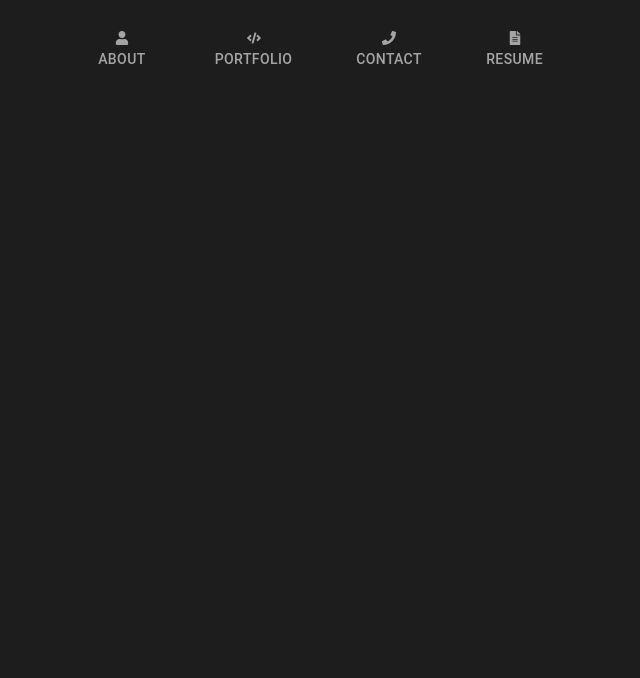
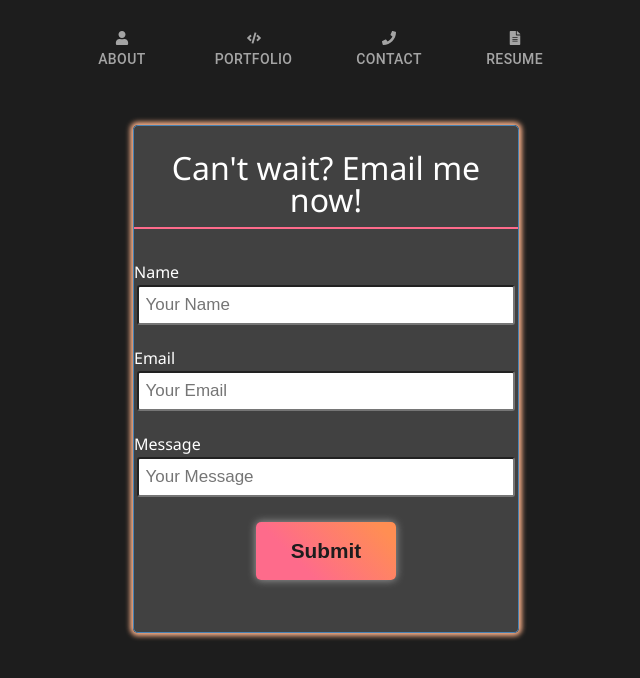
Before and after one commit to MackenzieJoyce/Portfolio, a React (Create React App) app: page /contact/email in a window 1280 px wide. Shown: the top 678 px of the page, without its empty margins (314-954 px from the left). Built offline with nearby package versions, Linux system fonts and the light colour scheme.

Commit message:
WORKS - when you click email me the contact list disappears and the email form pops up

```diff
--- a/src/App.js
+++ b/src/App.js
@@ -6,6 +6,7 @@ import NavTabs from './components/NavTabs';
 import About from './components/pages/About';
 import Portfolio from './components/pages/Portfolio';
 import Contact from './components/pages/Contact';
+import EmailForm from './components/pages/compPlugins/EmailForm';
 import Resume from './components/pages/Resume';
 
 import projects from './components/pages/compPlugins/projects';
@@ -22,9 +23,9 @@ const App = () => {
           <Route path="/" element={<About />} />
           <Route
             path="/portfolio"
-            element={<Portfolio projects={projects} />}
-          />
+            element={<Portfolio projects={projects} />}/>
           <Route path="/contact" element={<Contact />} />
+          <Route path="/contact/email" element={<EmailForm />} />
           <Route path="/resume" element={<Resume />} />
         </Routes>
       </Router>
--- a/src/components/pages/Contact.js
+++ b/src/components/pages/Contact.js
@@ -6,6 +6,7 @@ import {
   FaLinkedin
 } from 'react-icons/fa';
 
+import { Link } from 'react-router-dom';
 // import EmailForm from './compPlugins/EmailForm';
 
 const styles = {
@@ -15,7 +16,6 @@ const styles = {
     flexDirection: 'column'
   },
   span: {
-    // textAlign: 'center',
     margin: 10,
     display: 'flex',
     flexDirection: 'column',
@@ -37,11 +37,13 @@ const Contact = () => {
           <h3 className="title">Get In Touch</h3>
           <div style={styles.list}>
             <div>
-              <span>Send an Email</span>
+              <Link to="/contact/email">
+                Email Me!
+              </Link>
             </div>
             <ul>
               <li style={styles.li}>
-                <div className='glowOnHover'>
+                <div className="glowOnHover">
                   <a
                     href="https://github.com/MackenzieJoyce"
                     target="_blank"
@@ -58,7 +60,7 @@ const Contact = () => {
               </li>
 
               <li style={styles.li}>
-                <div className='glowOnHover'>
+                <div className="glowOnHover">
                   <a
                     href="https://www.linkedin.com/in/mackenziejoyce/"
                     target="_blank"
@@ -75,7 +77,7 @@ const Contact = () => {
               </li>
 
               <li style={styles.li}>
-                <div className='glowOnHover'>
+                <div className="glowOnHover">
                   <a
                     href="https://twitter.com/FreshCodeFish"
                     target="_blank"
@@ -100,7 +102,6 @@ const Contact = () => {
             </ul>
           </div>
         </div>
-        {/* <EmailForm /> */}
       </div>
     </>
   );
--- a/src/components/pages/compPlugins/EmailForm.js
+++ b/src/components/pages/compPlugins/EmailForm.js
@@ -52,8 +52,7 @@ const EmailForm = () => {
   };
 
   return (
-    <div className='contentIndiv'>
-      {/* className="container"  */}
+    <div className='contentLittle'>
       <h3 className='title'>Can't wait? Email me now!</h3>
       <form onSubmit={handleSubmit}>
         <div style={styles.titleAndInput}>
```
